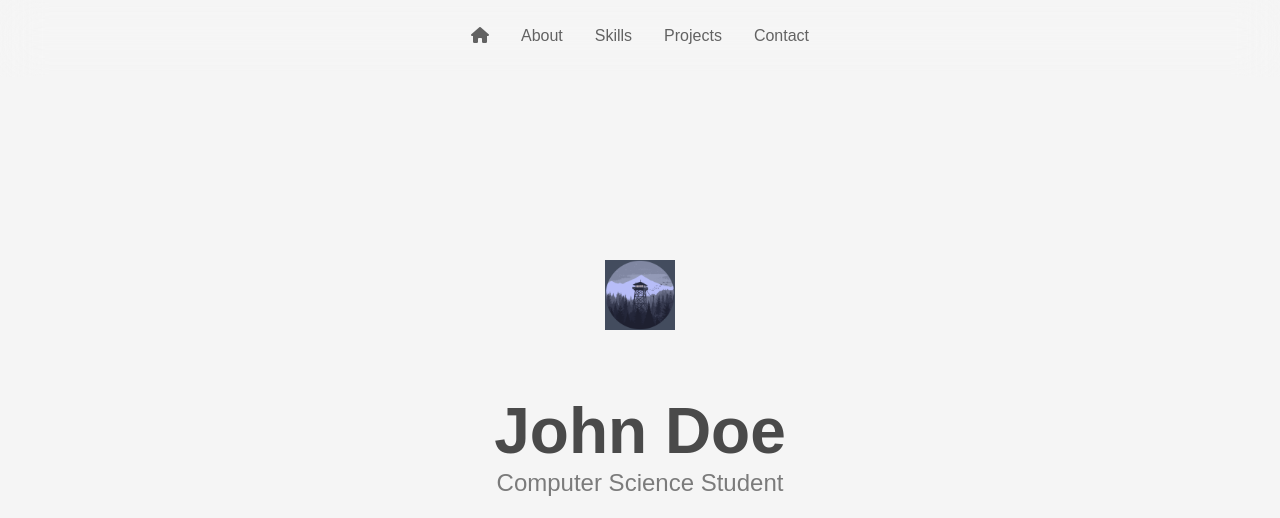
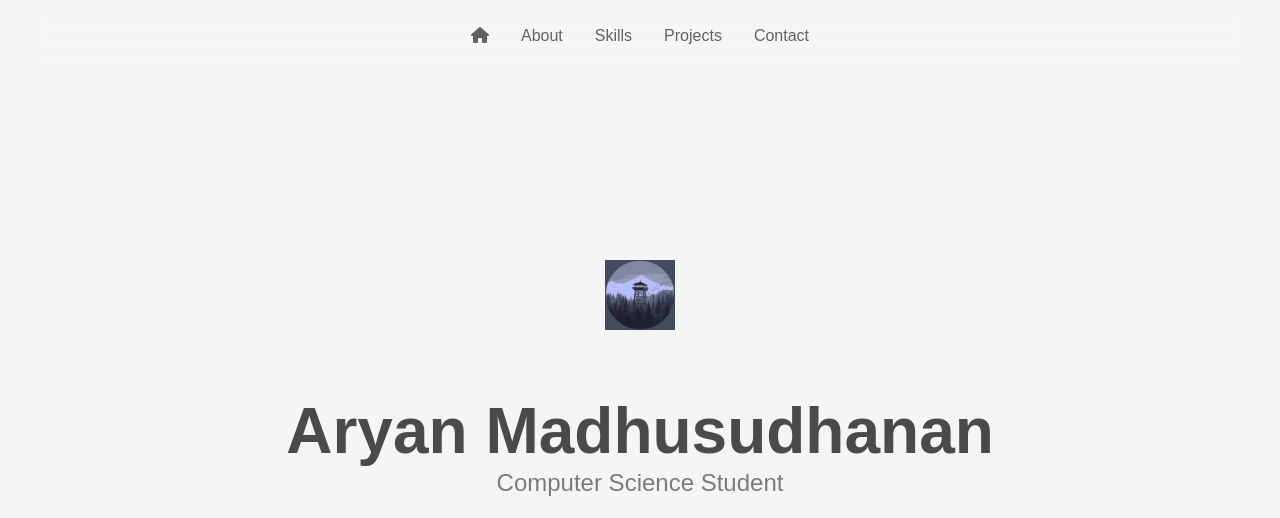
Before and after one commit to DotDev262/DotDev262.github.io, a plain HTML site: page index.html in a window 1280 px wide. Shown: the top 518 px of the page. Drawn offline with Linux system fonts and the light colour scheme.

Commit message:
Updated: Name

```diff
--- a/index.html
+++ b/index.html
@@ -28,7 +28,7 @@
         <figure class="profile-picture">
             <img src="assets/images/Profile picture.png" alt="Profile Picture" width="70" height="70">
         </figure>
-        <h1>John Doe</h1>
+        <h1>Aryan Madhusudhanan</h1>
         <p>Computer Science Student</p>
         <!-- Add GitHub and LinkedIn icons -->
         <div class="social-icons">
```
